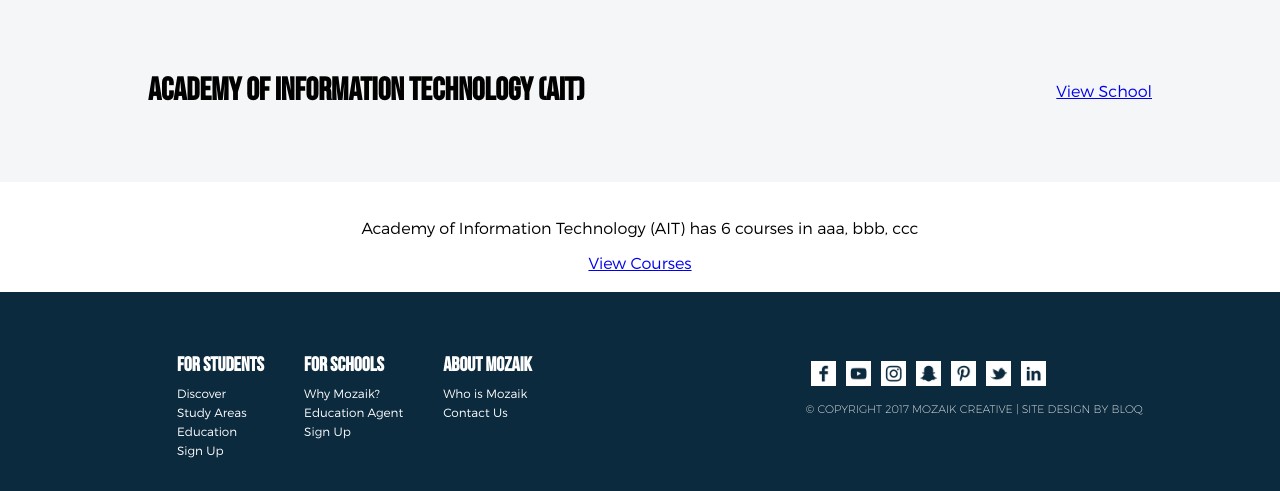
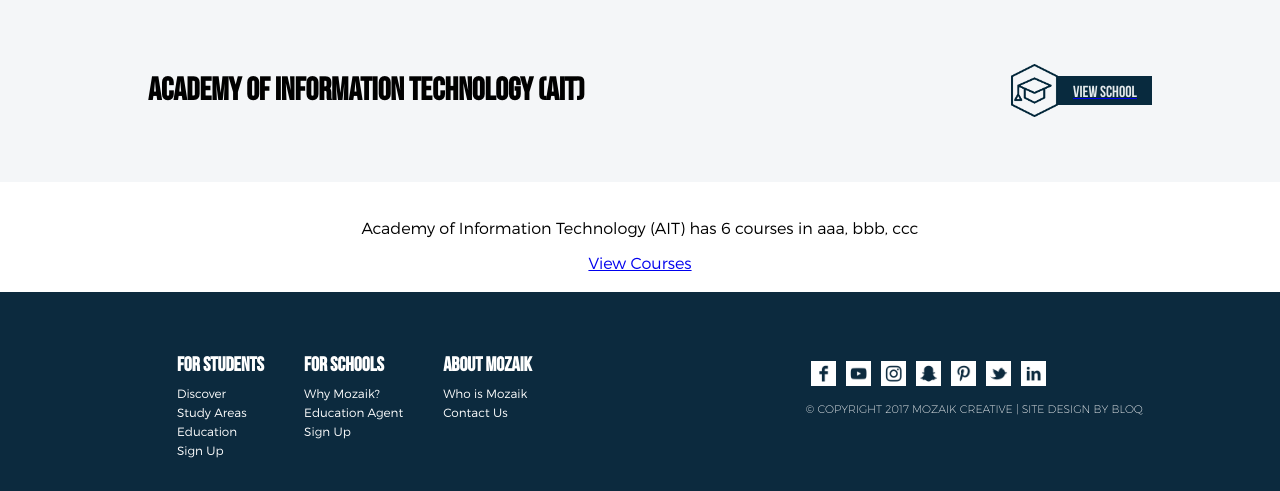
Before and after one commit to jcerexhe/mozaik, a Node server app: template views/school.pug in a window 1280 px wide. Shown: the top 491 px of the page. Run offline with Node 20, Linux system fonts and the light colour scheme; the template is opened without the code that fills it: values that come from a table or form of the project are taken from there, others are empty; data comes from the database, SQL or seed files in the repository; style sheets or scripts are compiled from the project's sources; some libraries are stand-ins or nearby versions.

Commit message:
update school link on artwork page

```diff
--- a/public/dist/style.css
+++ b/public/dist/style.css
@@ -396,6 +396,19 @@
     height: auto; }
   .school-heading .school-name {
     font-family: 'Montserrat Ultra Light'; }
+  .school-heading .school-link > a {
+    display: -ms-flexbox;
+    display: flex;
+    -ms-flex-align: center;
+        align-items: center; }
+  .school-heading .school-link img {
+    margin: 0px; }
+  .school-heading .school-link span {
+    padding: 7px 15px 3px 15px;
+    background-color: #082A3E;
+    color: #E4E9EC;
+    text-decoration: none;
+    font-family: 'Bebas Neue'; }
 
 .school-courses-link {
   padding: 20px 0px;
--- a/public/sass/modules/schools.scss
+++ b/public/sass/modules/schools.scss
@@ -21,6 +21,20 @@
   }
   .school-name {
     font-family: 'Montserrat Ultra Light';
+  }
+  .school-link > a {
+    display: flex;
+    align-items: center;
+  }
+  .school-link img {
+    margin: 0px;
+  }
+  .school-link span {
+    padding: 7px 15px 3px 15px;
+    background-color: $black;
+    color: $dark-grey;
+    text-decoration: none;
+    font-family: 'Bebas Neue';
   }
 }
 .school-courses-link {
--- a/views/school.pug
+++ b/views/school.pug
@@ -7,7 +7,9 @@
         img(src=school.logo)
         h1= school.name
       .school-link
-        a(href=`/school/${school.slug}/details`) View School
+        a(href=`/school/${school.slug}/details`)
+          img.icon(src='/images/icons/mozaik-icons-7.png')
+          span View School
   !=Lightbox
   .school-courses-link
     p= `${school.name} has ${school.courses.length} courses in aaa, bbb, ccc`
```
Also changed, not shown: 1 other file.
